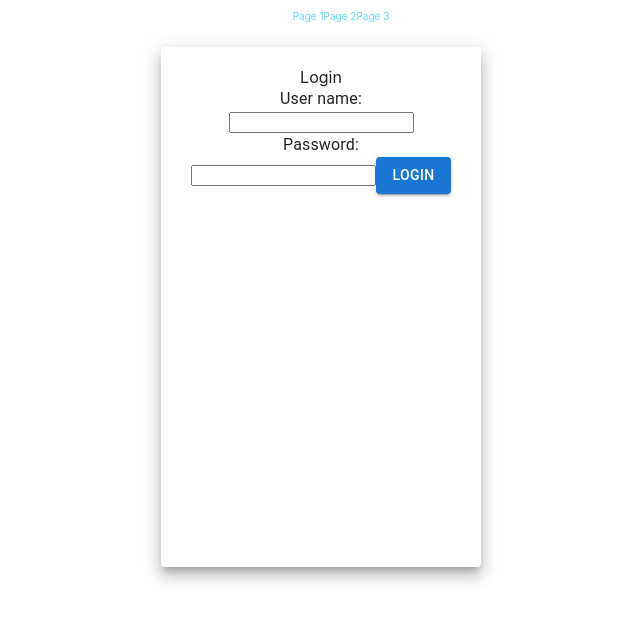
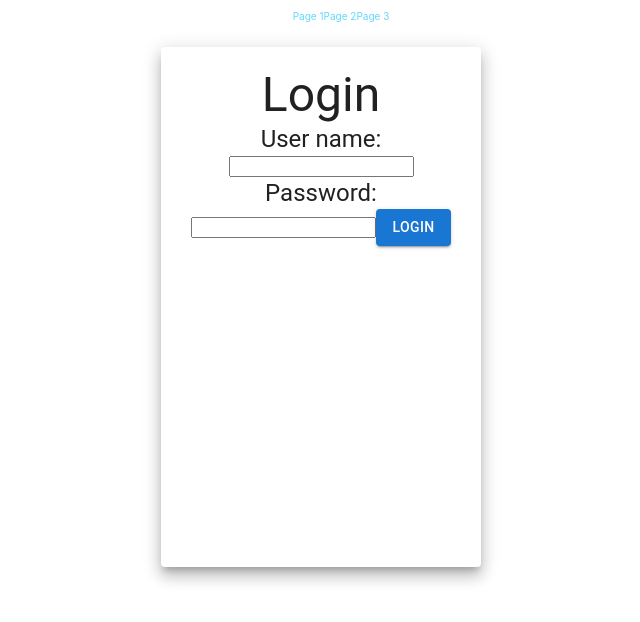
Before and after one commit to Ansh1902396/ISD-project-lnmiit, a React (Create React App) app in the folder project/: page / in a window 1280 px wide. Shown: the top 622 px of the page, without its empty margins (319-959 px from the left). Built offline with nearby package versions, Linux system fonts and the light colour scheme.

Commit message:
modified:   project/src/Login.js

```diff
--- a/project/src/Login.js
+++ b/project/src/Login.js
@@ -13,13 +13,13 @@ const Login = () => {
     return(
         <Grid>
             <Paper elevation = {10} style = {paperStyle} >
-                <Typography variant='h3h4'>Login</Typography>
+                <Typography variant='h3'>Login</Typography>
 
                 <form name ="Form">
-                    <label> <Typography variant = 'body1'>User name:</Typography>
+                    <label> <Typography variant = 'h5'>User name:</Typography>
                     <input type="text" id="uname" name="uname"></input>
                     </label>
-                    <label><Typography variant = 'body1'>Password:</Typography>
+                    <label><Typography variant = 'h5'>Password:</Typography>
                     <input type="text" id="pass" name="pass"></input>
                     </label>
                     <Button variant = "contained">
```
